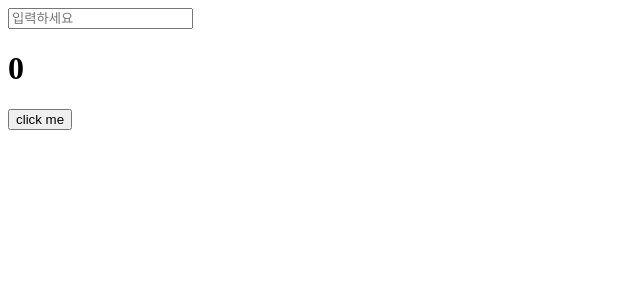
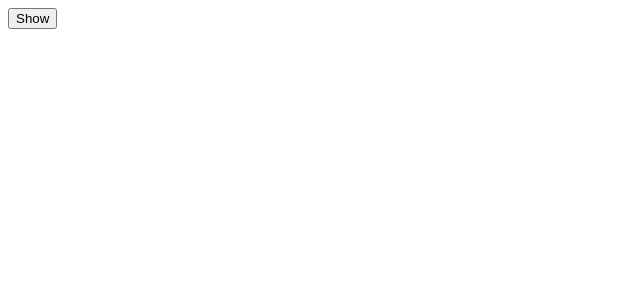
Before and after one commit to Park-min-hyoung/movie_app_2021, a React (Create React App) app: page / in a window 1280 px wide. Shown: the top 300 px of the page, without its empty margins (0-640 px from the left). Built offline with nearby package versions, Linux system fonts and the light colour scheme.

Commit message:
Cleanup 함수

```diff
--- a/src/App.js
+++ b/src/App.js
@@ -1,32 +1,22 @@
 import { useEffect, useState } from "react";
 
+function Hello() {
+  useEffect(() => {
+    console.log("hi :)");
+    return () => console.log("bye :(");
+  }, []);
+  return <h1>Hello</h1>;
+}
+
 function App() {
-  const [keyword, setKeyword] = useState("");
-  const [counter, setCounter] = useState(0);
-  const onClick = () => setCounter((prev) => prev + 1);
-  const onChange = (event) => setKeyword(event.target.value);
-  useEffect(() => {
-    console.log("i run only once.");
-  }, []);
-  useEffect(() => {
-    console.log("I run when 'keyword' changes.");
-  }, [keyword]);
-  useEffect(() => {
-    console.log("I run when 'counter' changes.");
-  }, [counter]);
-  useEffect(() => {
-    console.log("I run when 'keyword' & 'counter' changes.");
-  }, [keyword, counter]);
+  const [showing, setShowing] = useState(false);
+  const onClick = () => {
+    setShowing((prev) => !prev);
+  };
   return (
     <div>
-      <input
-        value={keyword}
-        onChange={onChange}
-        type="text"
-        placeholder="입력하세요"
-      />
-      <h1>{counter}</h1>
-      <button onClick={onClick}>click me</button>
+      {showing ? <Hello /> : null}
+      <button onClick={onClick}>{showing ? "Hide" : "Show"}</button>
     </div>
   );
 }
```
